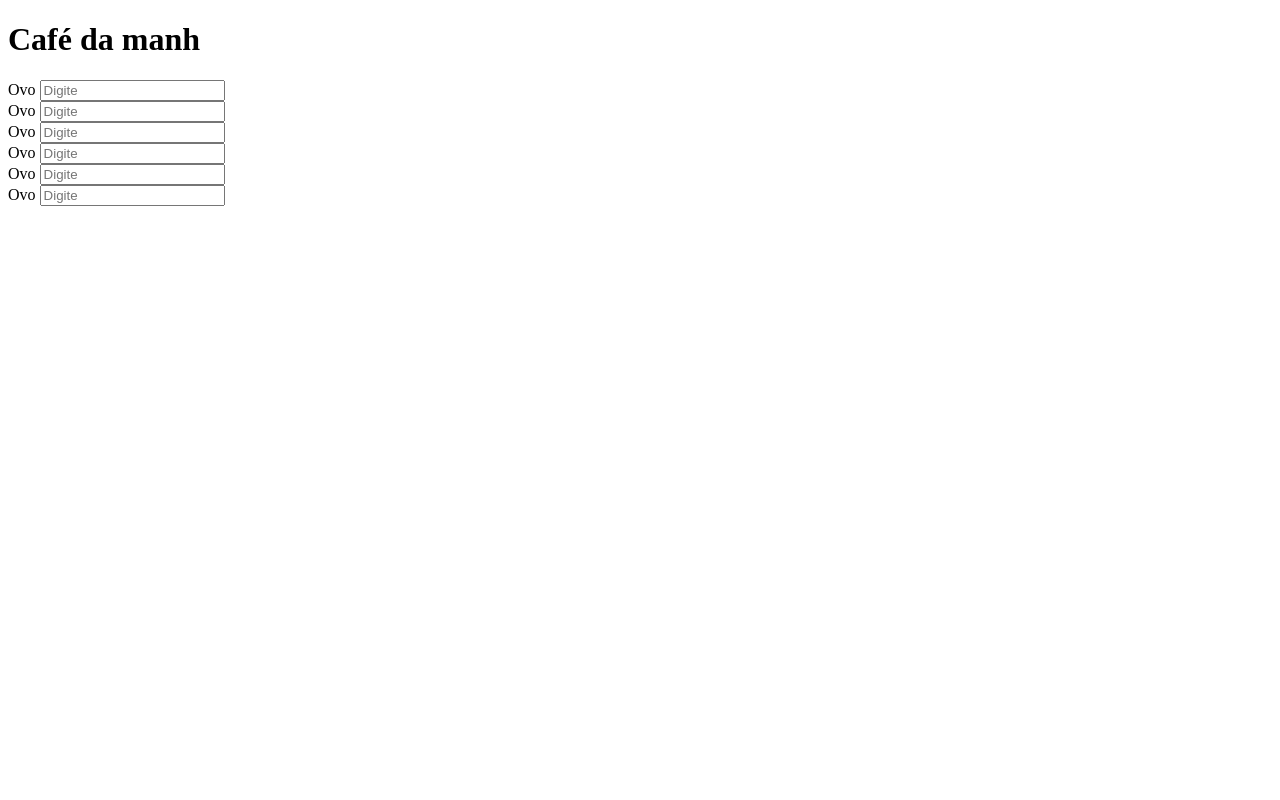
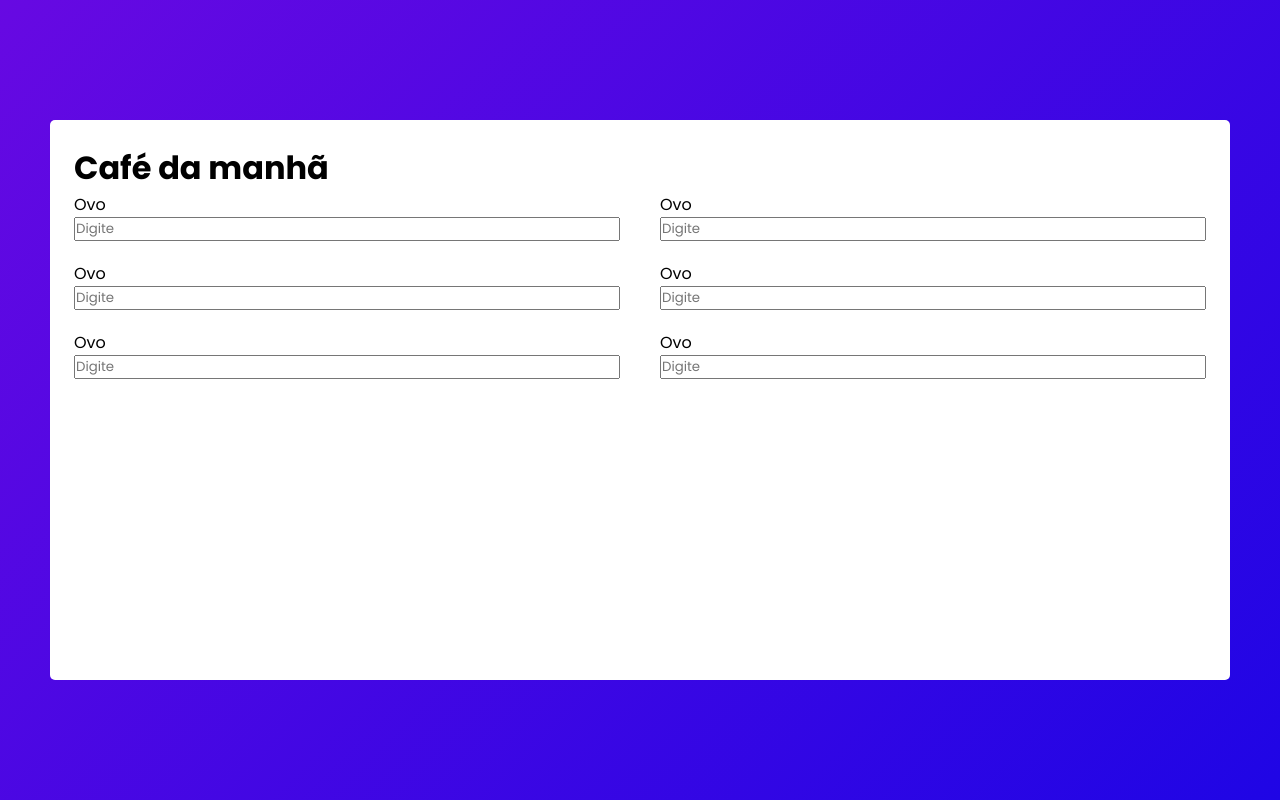
Before and after one commit to RafaelQueirozViana/SiteControleDieta, a plain HTML site: page index.html in a window 1280 px wide. Drawn offline with Linux system fonts and the light colour scheme.

Commit message:
criação html + css

```diff
--- a/index.html
+++ b/index.html
@@ -4,16 +4,16 @@
 <head>
     <meta charset="UTF-8">
     <meta name="viewport" content="width=device-width, initial-scale=1.0">
+    <link rel="stylesheet" href="./style.css">
     <title>Document</title>
 </head>
 
 <body>
-    <div class="main-container">
+    <div class="form-container">
         <form action="#">
-            <div class="form-container">
+            <h1>Café da manhã</h1>
+            <div class="refeicao-container">
 
-                <div class="refeicao-container">
-                    <h1>Café da manh</h1>
                 <div class="input-group">
                     <label for="ovo-input">Ovo</label>
                     <input type="text" placeholder="Digite" class="ovo-input">
@@ -51,7 +51,6 @@
 
 
 
-            </div>
         </form>
     </div>
 
--- a/style.css
+++ b/style.css
@@ -0,0 +1,57 @@
+@import url('https://fonts.googleapis.com/css2?family=Poppins:ital,wght@0,100;0,200;0,300;0,400;0,500;0,600;0,700;0,800;0,900;1,100;1,200;1,300;1,400;1,500;1,600;1,700;1,800;1,900&display=swap');
+
+* {
+    margin: 0;
+    padding: 0;
+    box-sizing: border-box;
+    font-family: "Poppins", sans-serif;
+}
+
+body {
+    display: flex;
+    align-items: center;
+    justify-content: center;
+    width: 100%;
+    height: 100vh;
+    background: linear-gradient(135deg, #6709e2, #1f05e5);
+    padding: 50px;
+}
+
+.form-container {
+    display: flex;
+    width: 100%;
+    background-color: white;
+    border-radius: 5px;
+    height: 80%;
+    padding: 1.5rem;
+}
+
+form {
+    width: 100%;
+}
+
+.refeicao-container {
+    display: flex;
+    flex-wrap: wrap;
+    justify-content: space-between;
+    gap: 20px;
+}
+
+.input-group {
+    width: calc(100% / 2 - 20px);
+    min-width: 250px;
+    display: flex;
+    flex-direction: column;
+
+
+}
+
+
+
+
+
+@media (max-width: 768px) {
+    .input-group {
+        width: 100%;
+    }
+}
```
Lines whose indentation alone changed are shown as unchanged.
